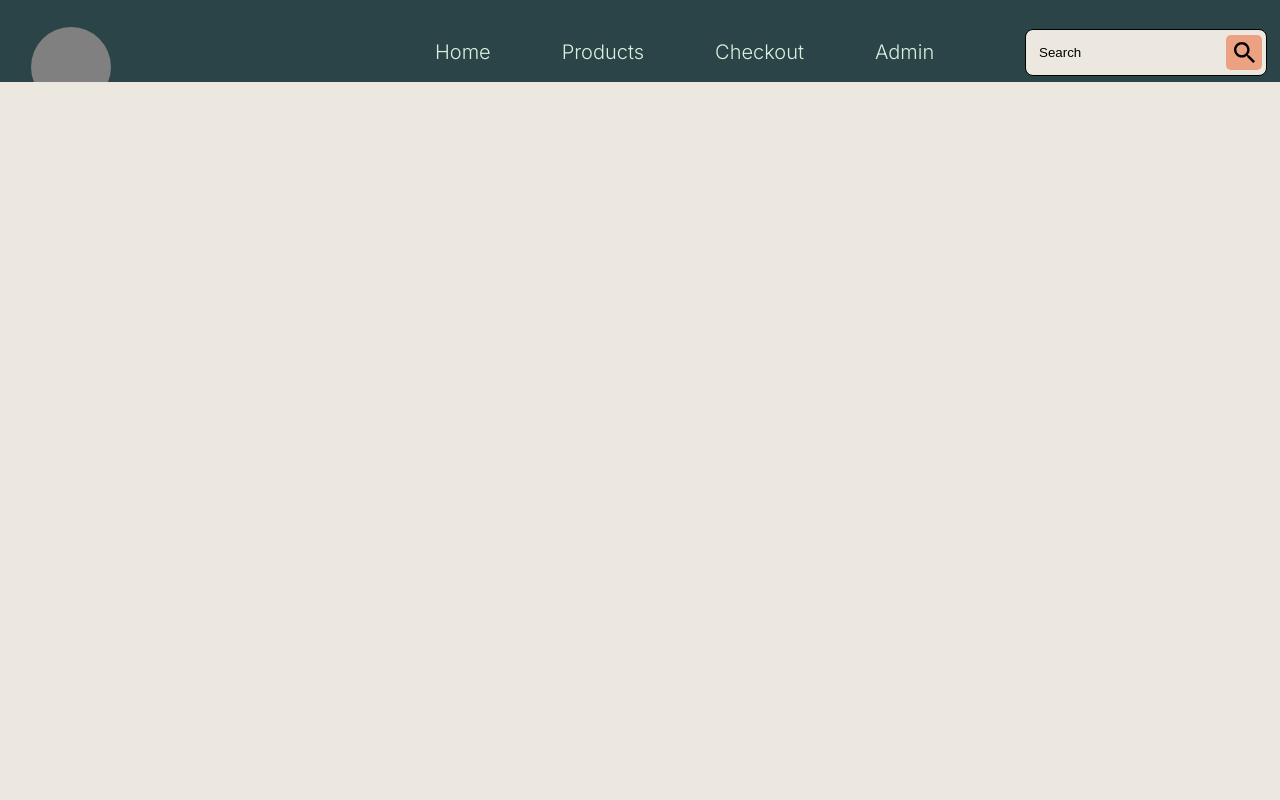
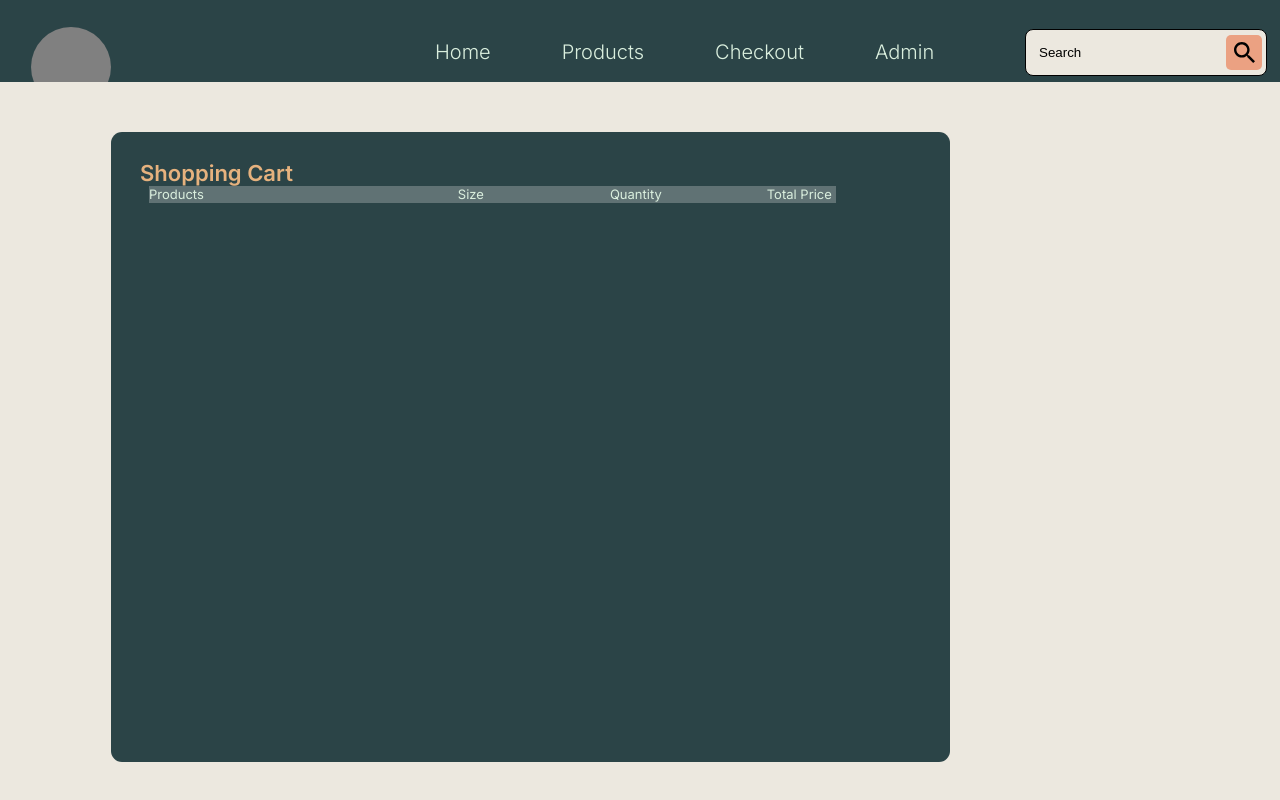
Before and after one commit to Tsebo200/Oilixate, a React (Create React App) app in the folder client/: page /Checkout in a window 1280 px wide. Shown: the top 800 px of the page. Built offline with nearby package versions, Linux system fonts and the light colour scheme.

Commit message:
Basic layout of Checkout Cart Complete :)

```diff
--- a/client/src/components/Checkout.js
+++ b/client/src/components/Checkout.js
@@ -5,7 +5,16 @@ const Checkout = () => {
     return(
         <>
         <div className="main-container-two">
-            <div className="products-table-container"></div>
+            <div className="products-table-container">
+                <p className="shopping-cart-heading">Shopping Cart</p>
+                <div className="headings-container">
+                <p className="product-heading">Products</p>
+                <p className="size-heading">Size</p>
+                <p className="quantity-heading">Quantity</p>
+                <p className="total-price-heading">Total Price</p>
+                </div>
+            </div>
+            <div className="payment-info-container"></div>
         </div>
         </>
     )
--- a/client/src/index.css
+++ b/client/src/index.css
@@ -859,3 +859,79 @@ html, body, p, li, ul, h1{
   background: #D9D9D9;
   border-radius: 100%;
 }
+
+.products-table-container{
+  width: 839px;
+  height: 630px;
+  margin-top: 50px;
+  margin-left: 111px;
+  background: #2B4447;
+  border-radius: 11px;
+  float: left;
+}
+.shopping-cart-heading{
+  font-family: 'Inter';
+  margin-top: 28px;
+  margin-left: 29px;
+  font-weight: 700;
+  font-size: 22px;
+  color: #E6B27E;
+  float: left;
+}
+
+.headings-container{
+  width: 687px;
+  height: 17px;
+  margin-left: 38px;
+  background: rgba(217, 217, 217, 0.3);
+  float: left;
+}
+
+.product-heading{
+  font-family: 'Inter';
+  /* margin-left: -150px; */
+  font-weight: 400;
+  font-size: 13px;
+  color: #DAEFDE;
+  float: left;
+}
+
+.size-heading{
+  font-family: 'Inter';
+  margin-left: 254px;
+  font-weight: 400;
+  font-size: 13px;
+  color: #DAEFDE;
+  float: left;
+}
+
+.quantity-heading{
+  font-family: 'Inter';
+  margin-left: 126px;
+  font-weight: 400;
+  font-size: 13px;
+  color: #DAEFDE;
+  float: left;
+}
+
+.total-price-heading{
+  font-family: 'Inter';
+  margin-left: 105px;
+  font-weight: 400;
+  font-size: 13px;
+  color: #DAEFDE;
+  float: left;
+}
+
+
+
+/* Payment Section */
+.payment-info-container{
+  width: 387px;
+  height: 630px;
+  margin-top: 50px;
+  margin-left: 45px;
+  background: #2B4447;
+  border-radius: 11px;
+  float: left;
+}
```
